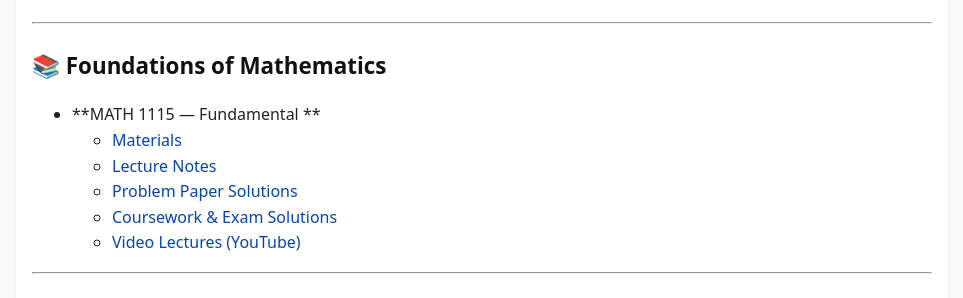
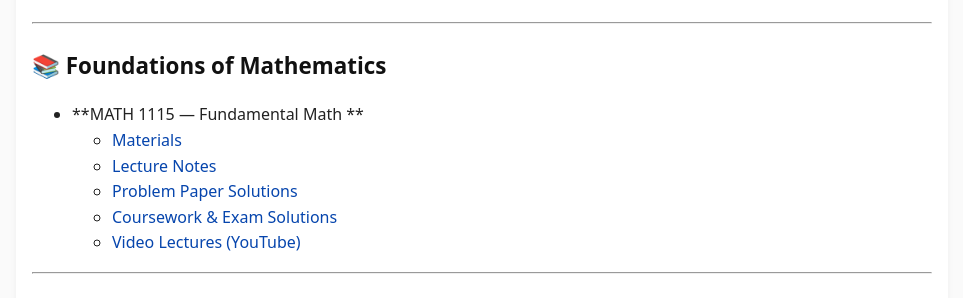
Before and after one commit to SaleemKamaludin/SaleemKamaludin.github.io, a Jekyll site: the page built from courses.md, in a window 1280 px wide. Shown: the part 818-1116 px from the top of the page, without its empty margins (158-1121 px from the left). Built offline with Jekyll 4.4.1, drawn with Linux system fonts in a browser that asks for light colours.

```diff
--- a/courses.md
+++ b/courses.md
@@ -34,7 +34,7 @@ Here you'll find organized links to course notes and resources. This hub will ex
 
 ## 📚 Foundations of Mathematics
 
-- **MATH 1115 — Fundamental **
+- **MATH 1115 — Fundamental Math **
   - [Materials]({{ '/courses/math-1115/' | relative_url }})
   - [Lecture Notes]({{ '/courses/math-1115/lecture-notes/' | relative_url }})
   - [Problem Paper Solutions]({{ '/courses/math-1115/problem-paper-solutions/' | relative_url }})
```
